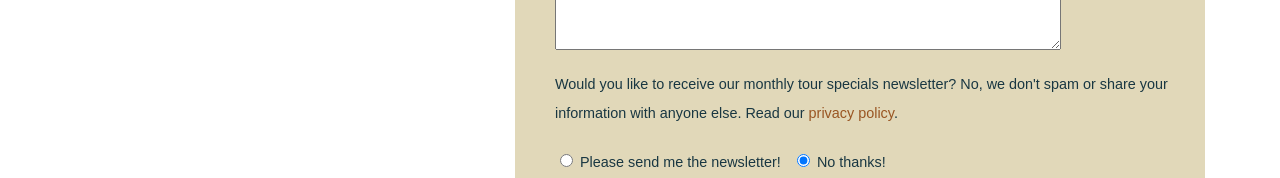
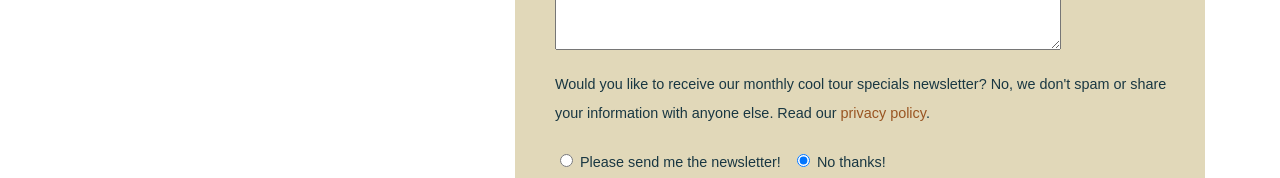
Before and after one commit to MikeScalise/explore_california, a plain HTML site: page contact.html in a window 1280 px wide. Shown: the part 1705-1883 px from the top of the page. Drawn offline with Linux system fonts and the light colour scheme.

Commit message:
Made another change

```diff
--- a/contact.html
+++ b/contact.html
@@ -207,7 +207,7 @@
                 <label for="comments">Comments</label><br />
                 <textarea name="comments2" id="comments" cols="45" rows="5" tabindex="270"></textarea>
               </p>
-              <p>Would you like to receive our monthly tour specials newsletter? No, we don't spam or share your information with anyone else. Read our <a href="privacy.html">privacy policy</a>.</p>
+              <p>Would you like to receive our monthly cool tour specials newsletter? No, we don't spam or share your information with anyone else. Read our <a href="privacy.html">privacy policy</a>.</p>
               <p>
                 <input type="radio" name="newsletter" id="newsletter_yes" value="yes" tabindex="280">
                 <label for="newsletter_yes" class="inline break">Please send me the newsletter!</label>
```
